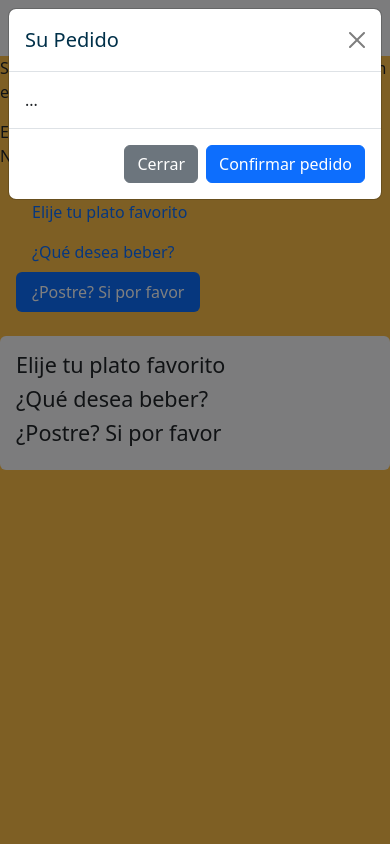
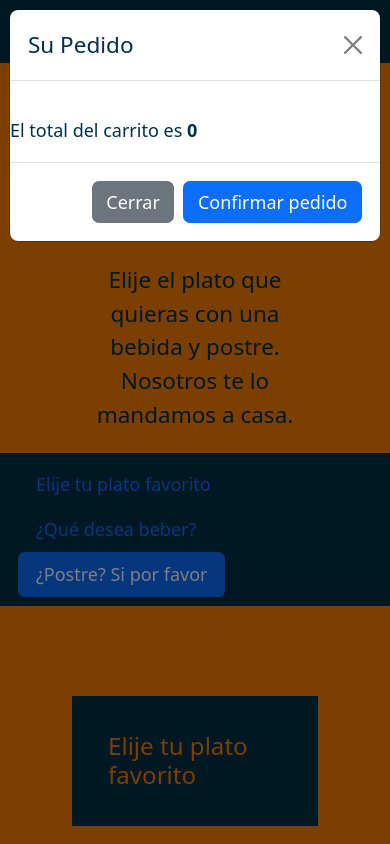
Before and after one commit to FlorMarchesi/restaurate, a website: page index.html in a window 390 px wide. Both pictures are taken after a click on the button 356 px from the left and 28 px from the top of the page. Shown: the top 844 px of the page. Drawn offline with nearby package versions, Linux system fonts and the light colour scheme.

Commit message:
Agregado de funcionalidades del carrito. Carga y borrado de productos en el mismo. Cambio de estética a la página

```diff
--- a/index.html
+++ b/index.html
@@ -13,27 +13,30 @@
 </head>
 <body>
   <!-- NAV -->
-<nav class="container-fluid navbar navbar-expand-lg bg-light">
+<nav class="container-fluid navbar navbar-expand-lg">
   <div class="container-fluid justify-content-between">
-    <a class="navbar-brand" href="#">Restaurate</a>
+    <a class="navbar-brand colorTituloNav" href="#">Restaurate</a>
     <!-- Boton de carrito con modal (ventana emergente) -->
-<button type="button" class="btn btn-primary" data-bs-toggle="modal" data-bs-target="#staticBackdrop">
+<button type="button" id="idCarritoBtn" class="btn btn-primary" data-bs-toggle="modal" data-bs-target="#staticBackdrop">
   <i class="fa-solid fa-cart-shopping"></i>
 </button>
 </div>
 </nav>
 <!-- NAV -->
 
-<!-- Modal -->
+<!-- Modal Carrito -->
 <div class="modal fade" id="staticBackdrop" data-bs-backdrop="static" data-bs-keyboard="false" tabindex="-1" aria-labelledby="staticBackdropLabel" aria-hidden="true">
-  <div class="modal-dialog">
+  <div class="modal-dialog ">
     <div class="modal-content">
       <div class="modal-header">
         <h1 class="modal-title fs-5" id="staticBackdropLabel">Su Pedido</h1>
         <button type="button" class="btn-close" data-bs-dismiss="modal" aria-label="Close"></button>
       </div>
-      <div class="modal-body">
-        ...
+      <!-- En este Div se construye mediante JS todo el contenido del carrito -->
+      <div>
+        <div id="idCarritoModal" class="modal-body">
+        </div>
+        <p id="precioTotal"></p>
       </div>
       <div class="modal-footer">
         <button type="button" class="btn btn-secondary" data-bs-dismiss="modal">Cerrar</button>
@@ -48,7 +51,7 @@
     <p>Si estas buscando un menú personalizado, estas en el lugar indicado!</p>
     <p>Elije el plato que quieras con una bebida y postre. Nosotros te lo mandamos a casa.</p>
 <!-- Nav entre opciones de menú -->
-<nav id="navbar-example2" class="navbar px-3 mb-3">
+<nav id="navbar-example2" class="navbar px-3 mb-3 container-fluid">
   <ul class="nav nav-pills">
     <li class="nav-item">
       <a class="nav-link" href="#scrollspyHeading1">Elije tu plato favorito</a>
@@ -62,7 +65,7 @@
   </ul>
 </nav>
 <!-- Nav entre opciones de menú -->
-<div data-bs-spy="scroll" data-bs-target="#navbar-example2" data-bs-root-margin="0px 0px -40%" data-bs-smooth-scroll="true" class="scrollspy-example bg-light p-3 rounded-2" tabindex="0">
+<div data-bs-spy="scroll" data-bs-target="#navbar-example2" data-bs-root-margin="0px 0px -40%" data-bs-smooth-scroll="true" class="scrollspy-example p-3 rounded-2" tabindex="0">
   <div>
     <h4 id="scrollspyHeading1">Elije tu plato favorito</h4>
     <div class="container">
@@ -95,6 +98,6 @@
         integrity="sha384-pprn3073KE6tl6bjs2QrFaJGz5/SUsLqktiwsUTF55Jfv3qYSDhgCecCxMW52nD2" crossorigin="anonymous">
 </script>
   <!-- Script JS propio -->
-  <script src="js/js.js"></script>
+  <script src="js/main.js"></script>
 </body>
 </html>
--- a/js/main.js
+++ b/js/main.js
@@ -33,36 +33,34 @@ const opcion13 = new Menu(13, "Tarta de Queso", 9, "tartaQueso.png")
 // Agregamos los datos al array
 opciones.push(opcion1,opcion2,opcion3,opcion4,opcion5,opcion6,opcion7,opcion8,opcion9,opcion10,opcion11,opcion12,opcion13)
 
-//ARRAY COMPRA
-class Carrito{
-  constructor(plato,bebida,postre,id){
-    this.plato = plato,
-    this.bebida = bebida,
-    this.postre = postre,
-    this.id = id+1
-  }
-}
 
-const carrito = []
+
 
 // DOM
-let productosCarrito = document.getElementById("productosCarrito")
+
 //CARD DE PRODUCTOS
 // Creación de las CARD para seleccion
 // Capturo todas las opciones según el ID para luego poder imprimirlas
 let opcionesDivPlato = document.getElementById("menu_plato")
 let opcionesDivBebida = document.getElementById("menu_bebida")
 let opcionesDivPostre = document.getElementById("menu_postre")
+// Botón para acceder al carrito
+let carritoBtn = document.getElementById("idCarritoBtn")
+// Cuerpo del carrito
+let carritoModal = document.getElementById("idCarritoModal")
+// Productor en el carrito
+let productosEnCarrito
+if(localStorage.getItem("carrito")){
+    productosEnCarrito = JSON.parse(localStorage.getItem("carrito"))
+}else{
+    productosEnCarrito = []
+    localStorage.setItem("carrito", productosEnCarrito)
+}
+
 
 // DOM
 
 // FUNCIONES
-function cantidadCarrito(array){
-  productosCarrito = ""
-  let nuevaCantidad = document.createElement("p")
-        nuevaCantidad.innerHTML = `<p>
-        ${id}</p>`
-}
 
 // Función card de productos
 // Creo una función que me imprimirá las opciones automáticamente gracias al Array. Si agrego más opciones o quito alguna, se verá reflejado en la página
@@ -96,16 +94,116 @@ function mostrarOpciones(array){
       if(opcion.id >10 && opcion.id<14){
         opcionesDivPostre.appendChild(nuevoMenuDiv)
       }else{}
+
+      let agregarBtn = document.getElementById(`agregarBtn${opcion.id}`)
+        agregarBtn.onclick = ()=>{
+
+            agregarAlCarrito(opcion)
     }
 }
+}
 // Función card de productos
+
+
+// Funciónes carrito
+
+function cargarProductosCarrito(array){
+    //console.log("Funciona btn render carrito")
+    carritoModal.innerHTML = ""
+    array.forEach((productoCarrito)=>{
+
+        carritoModal.innerHTML += `
+        <div class="card border-primary mb-3" id ="productoCarrito${productoCarrito.id}" style="max-width: 540px;">
+            <img class="card-img-top" height="300px" src="assets/${productoCarrito.image}" alt="${productoCarrito.nombre}">
+            <div class="card-body">
+                    <h4 class="card-title">${productoCarrito.nombre}</h4>
+
+                    <p class="card-text">$${productoCarrito.precio}</p>
+                    <button class= "btn btn-danger" id="botonEliminar${productoCarrito.id}"><i class="fas fa-trash-alt"></i></button>
+            </div>
+        </div>
+        `
+        })
+         //segundo forEach agregar function eliminar
+     array.forEach((productoCarrito)=>{
+        document.getElementById(`botonEliminar${productoCarrito.id}`).addEventListener("click", ()=>{
+            // console.log("btn eliminar funciona")
+            //borrar del DOM
+            let cardProducto = document.getElementById(`productoCarrito${productoCarrito.id}`)
+            cardProducto.remove()
+            //eliminar del array
+            //busco prod a eliminar
+            let productoEliminar = array.find(opcion => opcion.id == productoCarrito.id)
+            console.log(productoEliminar)
+            //busco el indice
+            let posicion = array.indexOf(productoEliminar)
+            console.log(posicion)
+            //splice (posicion donde trabajar, cant de elementos a eliminar)
+            array.splice(posicion, 1)
+            console.log(array)
+            //eliminar storage (volver a setear)
+            localStorage.setItem("carrito", JSON.stringify(array))
+            //recalcular total
+            compraTotal(array)
+        })
+     })
+    compraTotal(array)
+}
+
+
+// Agregar un procuto al carrito
+function agregarAlCarrito(opcion){
+    console.log(opcion)
+    productosEnCarrito.push(opcion)
+    //setearlo en storage
+    localStorage.setItem("carrito", JSON.stringify(productosEnCarrito))
+    console.log(productosEnCarrito)
+    //evaluar si ya existe o no el producto
+    let productoAgregado = productosEnCarrito.find((elem)=> elem.id == opcion.id)
+    console.log(productoAgregado)
+    if(productoAgregado == undefined){
+        console.log(`El producto ${opcion.nombre} ha sido agregado al carrito y vale ${opcion.precio}`)
+        //sumarlo a productosEnCarrito
+        productosEnCarrito.push(opcion)
+        //setearlo en storage
+        localStorage.setItem("carrito", JSON.stringify(productosEnCarrito))
+         console.log(productosEnCarrito)
+        //sweetalert para experiencia de usuario
+    }else{
+        //el producto ya se encuentra
+        console.log(`El producto ${opcion.nombre} ya se encuentra en el carrito`)
+        //OTRA OPCION: logica que acumule cantidad
+        //que me avise que ya está en el carrito
+        /* Swal.fire({
+            text: `El libro ${opcion.nombre} ya existe en el carrito`,
+            icon: "info",
+            timer: 1500,
+            showConfirmButton: false
+        }) */
+    }
+}
+
+  let precioTotal = document.getElementById("precioTotal")
+function compraTotal(array){
+    let acumulador = 0
+    for(let option of array){
+       acumulador = acumulador + option.precio
+    }
+    console.log(acumulador)
+    //Precio Total
+    precioTotal.innerHTML = ""
+    precioTotal.innerHTML = `No hay productos agregados`
+    precioTotal.innerHTML = `El total del carrito es <strong>${acumulador}</strong>`
+}
 
 // FUNCIONES
 
 // EVENTOS
-
+carritoBtn.addEventListener("click", ()=>{
+  cargarProductosCarrito(productosEnCarrito)
+})
 // EVENTOS
 
 
 
-mostrarOpciones(opciones)
+mostrarOpciones(opciones);
--- a/scss/_index.scss
+++ b/scss/_index.scss
@@ -1,6 +1,18 @@
+*{
+    font-size: 18px;
+      margin: 0;
+      padding: 0;
+}
 body {
-  background-color: $orange-hell;
-
+  background-color: $orange;
+  color: $dark;
+  nav{
+    background-color: $dark;
+    color: $orange;
+    .colorTituloNav{
+      color: $orange;
+    }
+  }
   h1 {
     color: $dark;
   }
@@ -14,5 +26,21 @@ body {
         margin: 2rem;
       }
     }
+    p{
+      text-align: center;
+      font-size: 1.25rem;
+      padding: 1.2rem;
+      margin: 0 3rem;
+    }
+    .botonesNavScroll{
+      background-color: $dark;
+      color: $orange;
+    }
+  }
+  h4{
+    margin: 3rem;
+    padding: 2rem;
+    background-color: $dark;
+    color: $orange;
   }
 }
```
Also changed, not shown: css/style.css.
